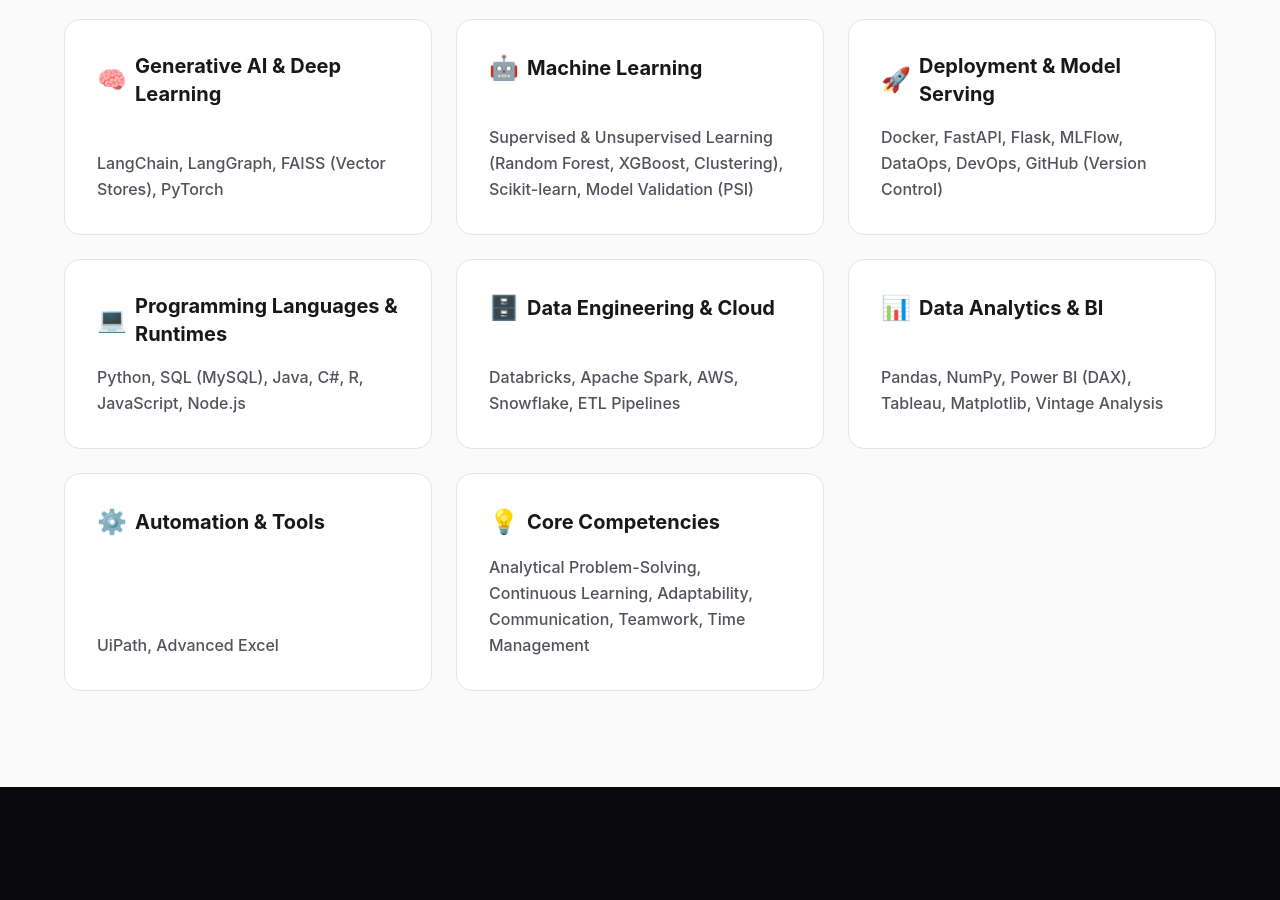
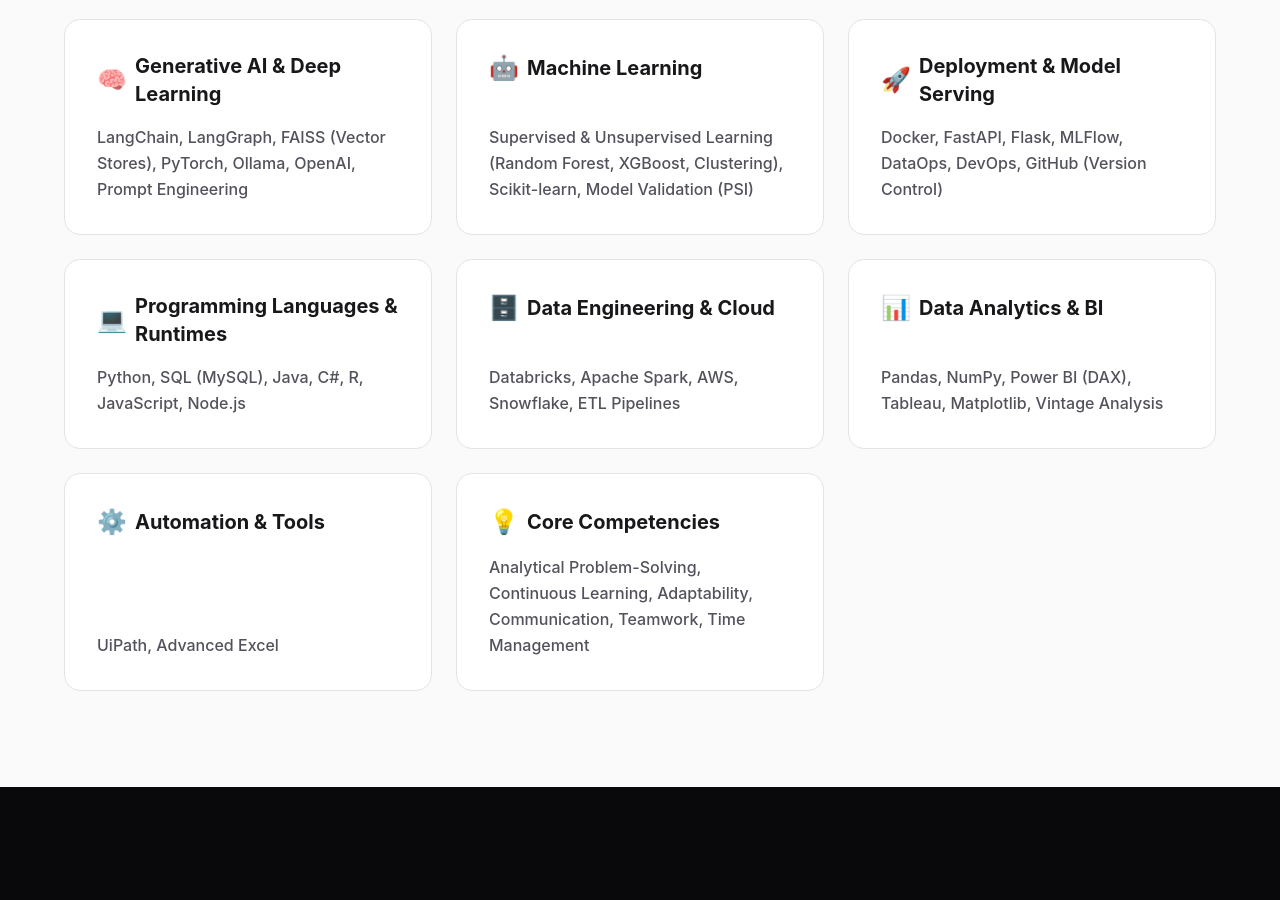
Before and after one commit to MarcusLiangg/MarcusLiang, a Next.js app: page / in a window 1280 px wide. Shown: the part 5100-6000 px from the top of the page. Built offline with nearby package versions, Linux system fonts and the light colour scheme.

Commit message:
Update page.jsx

```diff
--- a/app/page.jsx
+++ b/app/page.jsx
@@ -594,7 +594,7 @@
                 {
                   title: "Generative AI & Deep Learning",
                   emoji: "🧠",
-                  skills: "LangChain, LangGraph, FAISS (Vector Stores), PyTorch"
+                  skills: "LangChain, LangGraph, FAISS (Vector Stores), PyTorch, Ollama, OpenAI, Prompt Engineering"
                 },
                 {
                   title: "Machine Learning",
```
